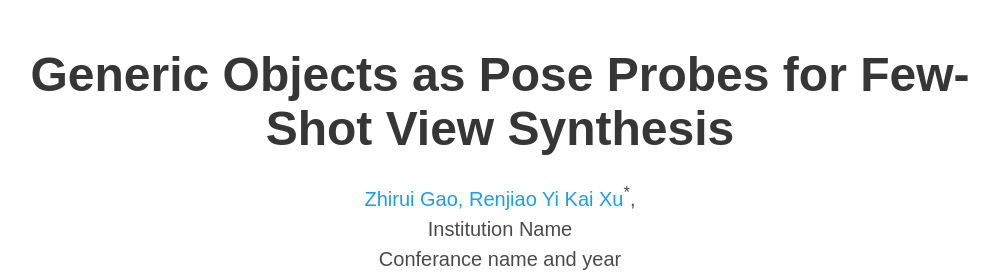
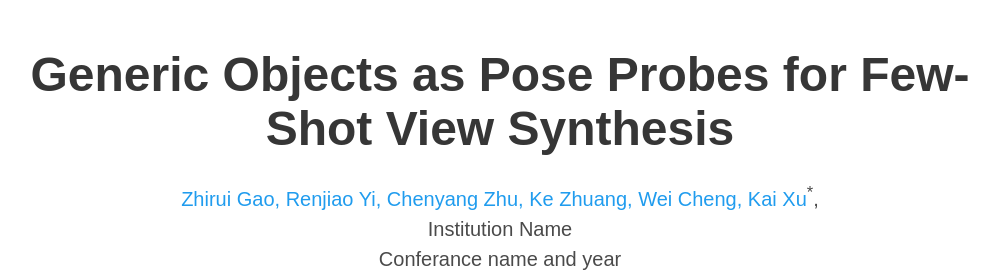
Before and after one commit to zhirui-gao/PoseProbe.github.io, a plain HTML site: page index.html in a window 1280 px wide. Shown: the top 278 px of the page, without its empty margins (140-1139 px from the left). Drawn offline with nearby package versions, Linux system fonts and the light colour scheme; some icons are missing; a web font is replaced by a local one.

Commit message:
Update index.html

```diff
--- a/index.html
+++ b/index.html
@@ -58,7 +58,16 @@
               <span class="author-block">
                 <a href="FIRST AUTHOR PERSONAL LINK" target="_blank">Zhirui Gao,</span>
               <span class="author-block">
-                    <a href="THIRD AUTHOR PERSONAL LINK" target="_blank">Renjiao Yi</a>
+                    <a href="THIRD AUTHOR PERSONAL LINK" target="_blank">Renjiao Yi,</a>
+                  </span>
+              <span class="author-block">
+                    <a href="THIRD AUTHOR PERSONAL LINK" target="_blank">Chenyang Zhu,</a>
+                  </span>
+              <span class="author-block">
+                    <a href="https://zhirui-gao.github.io/PoseProbe.github.io/" target="_blank">Ke Zhuang,</a>
+                  </span>
+              <span class="author-block">
+                    <a href="https://zhirui-gao.github.io/PoseProbe.github.io/" target="_blank">Wei Cheng,</a>
                   </span>
               <span class="author-block">
                   <a href="SECOND AUTHOR PERSONAL LINK" target="_blank">Kai Xu</a><sup>*</sup>,</span>
```
